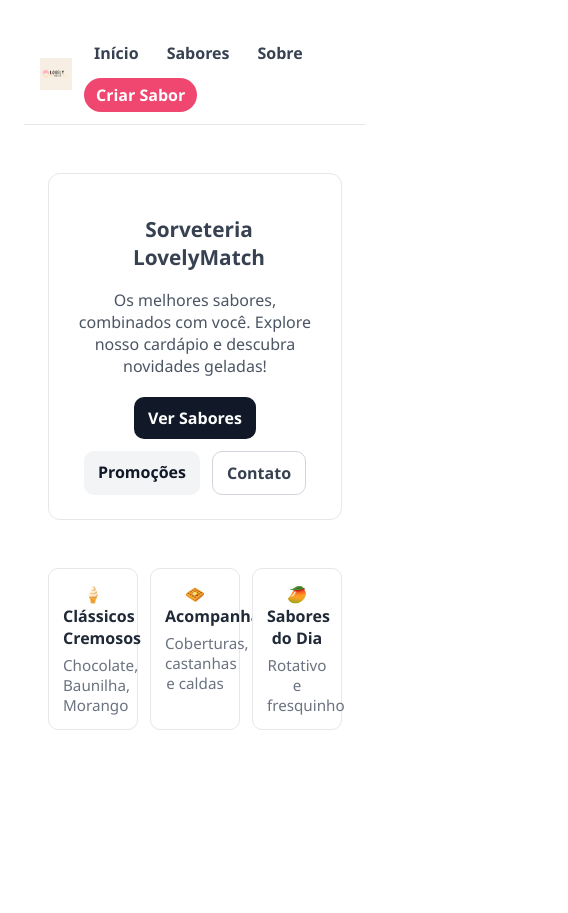
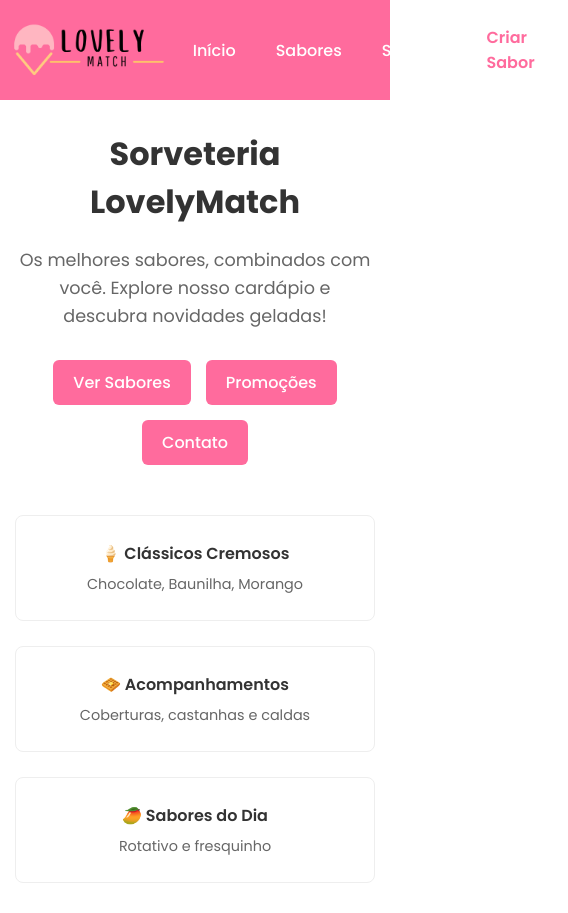
Before and after one commit to annabeatriz17/Lovely-Match-FrontEnd, a Next.js app in the folder loveltmatch/: page /Home in a window 390 px wide. Shown: the whole page, 568 px wide, since content can reach past the window. Before the commit the page ends 844 px from the top, so only its background shows below. Built offline with nearby package versions, Linux system fonts and the light colour scheme.

Commit message:
Refactor header and update styles for Home page
Moved header markup to a new Header component with dedicated styles. Updated Home.module.css for improved layout and responsiveness. Changed global font to Poppins and updated metadata in layout. Minor text update in listagem page.

```diff
--- a/loveltmatch/src/app/Home/Home.module.css
+++ b/loveltmatch/src/app/Home/Home.module.css
@@ -1,153 +1,87 @@
 .container {
-  display: flex;
-  flex-direction: column;
-  align-items: center;
-  gap: 24px;
-  padding: 24px;
-  background: #fff;
+  min-height: 100vh;
 }
 
-.header {
-  width: 100%;
-  background: #fff;
-  border-bottom: 1px solid #e5e7eb;
-  position: sticky;
-  top: 0;
-  z-index: 50;
+.content {
+  padding: 40px 20px;
+  max-width: 1200px;
+  margin: 0 auto;
 }
 
-.headercontainer {
-  max-width: 1100px;
-  margin: 0 auto;
-  padding: 12px 16px;
-  display: flex;
-  align-items: center;
-  justify-content: space-between;
-}
-
-.logoImg {
-  width: 32px;
-  height: 32px;
-  object-fit: contain;
-  margin-right: 12px;
+.card {
+  text-align: center;
+  margin-bottom: 50px;
 }
 
 .title {
-  font-weight: 800;
-  font-size: 1.3rem;
-  color: #374151;
-  margin-left: 8px;
-}
-
-.nav {
-  display: flex;
-  gap: 8px;
-  align-items: center;
-  flex-wrap: wrap;
-}
-
-.navLink {
-  color: #374151;
-  font-weight: 600;
-  text-decoration: none;
-  padding: 6px 10px;
-  border-radius: 8px;
-  transition: background 0.2s;
-}
-
-.navLink:hover {
-  background: #f3f4f6;
-}
-
-.ctaLink {
-  color: #fff;
-  background: #ef476f;
-  border-radius: 999px;
-  padding: 6px 12px;
-  font-weight: 700;
-  text-decoration: none;
-  transition: background 0.2s;
-}
-
-.main {
-  width: 100%;
-  display: flex;
-  flex-direction: column;
-  align-items: center;
-}
-
-.card {
-  width: 100%;
-  max-width: 860px;
-  background: #fff;
-  border: 1px solid #e5e7eb;
-  border-radius: 12px;
-  padding: 24px;
-  text-align: center;
-  margin-bottom: 24px;
+  font-size: 2.5rem;
+  color: #333;
+  margin-bottom: 20px;
 }
 
 .subtitle {
-  margin-top: 8px;
-  color: #4b5563;
-  font-size: 1rem;
+  font-size: 1.1rem;
+  color: #666;
+  margin-bottom: 30px;
+  line-height: 1.6;
 }
 
 .links {
   display: flex;
-  gap: 12px;
+  gap: 15px;
   justify-content: center;
-  margin-top: 20px;
   flex-wrap: wrap;
 }
 
-.botao1, .botao2, .botao3 {
-  padding: 10px 14px;
-  border-radius: 10px;
+.botao1,
+.botao2,
+.botao3 {
+  background: #ff6b9d;
+  color: white;
+  padding: 10px 20px;
+  border-radius: 6px;
   text-decoration: none;
-  font-weight: 700;
-  transition: background 0.2s, color 0.2s;
-}
-
-.botao1 {
-  background: #111827;
-  color: #fff;
-}
-
-.botao2 {
-  background: #f3f4f6;
-  color: #111827;
-}
-
-.botao3 {
-  background: transparent;
-  border: 1px solid #d1d5db;
-  color: #374151;
+  font-weight: 500;
 }
 
 .cards {
-  width: 100%;
-  max-width: 860px;
   display: grid;
-  grid-template-columns: repeat(3, minmax(0, 1fr));
-  gap: 12px;
-  margin-bottom: 24px;
+  grid-template-columns: repeat(auto-fit, minmax(280px, 1fr));
+  gap: 25px;
 }
 
-.card1, .card2, .card3 {
-  background: #fff;
-  border: 1px solid #e5e7eb;
-  border-radius: 10px;
-  padding: 14px;
+.card1,
+.card2,
+.card3 {
+  background: white;
+  padding: 25px;
+  border-radius: 8px;
   text-align: center;
-  font-weight: 700;
-  color: #1f2937;
+  border: 1px solid #eee;
+  font-weight: 600;
+  color: #333;
 }
 
-.card1 span, .card2 span, .card3 span {
+.card1 span,
+.card2 span,
+.card3 span {
   display: block;
-  margin-top: 6px;
-  color: #6b7280;
-  font-weight: 500;
-  font-size: 0.95rem;
+  margin-top: 8px;
+  font-weight: 400;
+  color: #666;
+  font-size: 0.9rem;
 }
+
+@media (max-width: 768px) {
+  .title {
+    font-size: 2rem;
+  }
+
+  .content {
+    padding: 30px 15px;
+  }
+
+  .cards {
+    grid-template-columns: 1fr;
+  }
+}
--- a/loveltmatch/src/app/Home/page.jsx
+++ b/loveltmatch/src/app/Home/page.jsx
@@ -1,30 +1,14 @@
 "use client";
 import Link from "next/link";
-import Image from "next/image";
 import styles from "./Home.module.css";
+import Header from "../components/Header";
+
 
 export default function Home() {
     return (
         <div className={styles.container}>
-            <header className={styles.header}>
-                <div className={styles.headercontainer}>
-                        <Image
-                            src="/Logo-lovelymatch.png"
-                            alt="Logo LovelyMatch"
-                            width={200}
-                            height={150}
-                            className={styles.logoImg}
-                            priority
-                        />
-                    <nav className={styles.nav}>
-                        <Link href="/" className={styles.navLink}>Início</Link>
-                        <Link href="/listagem" className={styles.navLink}>Sabores</Link>
-                        <Link href="/sobre" className={styles.navLink}>Sobre</Link>
-                        <Link href="/criacao" className={styles.ctaLink}>Criar Sabor</Link>
-                    </nav>
-                </div>
-            </header>
-            <main className={styles.container}>
+            <Header />
+            <main className={styles.content}>
                 <section className={styles.card}>
                     <h1 className={styles.title}>Sorveteria LovelyMatch</h1>
                     <p className={styles.subtitle}>
--- /dev/null
+++ b/loveltmatch/src/app/components/Header.jsx
@@ -0,0 +1,24 @@
+import Image from "next/image";
+import styles from "../styles/Header.module.css";
+import Link from "next/link";
+
+export default function Header() {
+    return (
+        <div className={styles.container}>
+            <div className={styles.headerContainer}>
+                <Image
+                    src="/Logo-lovelymatch.png"
+                    alt="Logo LovelyMatch"
+                    width={200}
+                    height={100}
+                />
+                <nav className={styles.nav}>
+                    <Link href="/" className={styles.navLink}>Início</Link>
+                    <Link href="/listagem" className={styles.navLink}>Sabores</Link>
+                    <Link href="/sobre" className={styles.navLink}>Sobre</Link>
+                    <Link href="/criacao" className={styles.ctaLink}>Criar Sabor</Link>
+                </nav>
+            </div>
+        </div>
+    );
+}
--- a/loveltmatch/src/app/globals.css
+++ b/loveltmatch/src/app/globals.css
@@ -1,9 +1,8 @@
+@import url('https://fonts.googleapis.com/css2?family=Poppins:wght@400;500;600;700&family=Dancing+Script:wght@400;600&display=swap');
+
 * {
     box-sizing: border-box;
-}
-
-html, body {
     margin: 0;
     padding: 0;
-    font-family: 'Segoe UI', Tahoma, Geneva, Verdana, sans-serif;
+    font-family: 'Poppins', sans-serif;
 }
--- a/loveltmatch/src/app/layout.js
+++ b/loveltmatch/src/app/layout.jsx
@@ -1,8 +1,8 @@
 import "./globals.css";
 
 export const metadata = {
-    title: "Lovely Match",
-    description: "Projeto Final",
+    title: "LovelyMatch - Sorveteria Artesanal",
+    description: "A melhor sorveteria artesanal da cidade. Sabores únicos e especiais.",
     icons: {
         icon: "/icons/favicon.ico",
     },
@@ -10,7 +10,7 @@ export const metadata = {
 
 export default function RootLayout({ children }) {
     return (
-        <html>
+        <html lang="pt-BR">
             <body>{children}</body>
         </html>
     );
--- a/loveltmatch/src/app/listagem/page.jsx
+++ b/loveltmatch/src/app/listagem/page.jsx
@@ -36,7 +36,7 @@ export default function Listagem() {
 
     return (
         <div className={styles.container}>
-            <h2 className={styles.titulo}>Sabores Cadastrados</h2>
+            <h2 className={styles.titulo}>Sabores de Sorvetes</h2>
             <div className={styles.casal}>
                 {sabores.length === 0 && <p>Nenhum sabor cadastrado.</p>}
                 {sabores.map((sabor) => (
--- /dev/null
+++ b/loveltmatch/src/app/styles/Header.module.css
@@ -0,0 +1,34 @@
+.container {
+    background: #ff6b9d;
+    width: 100%;
+}
+
+.headerContainer {
+    display: flex;
+    align-items: center;
+    justify-content: space-between;
+}
+
+.nav {
+    display: flex;
+    gap: 40px;
+    align-items: center;
+    padding: 15px;
+}
+
+.navLink {
+    color: white;
+    text-decoration: none;
+    font-weight: 500;
+}
+
+.ctaLink {
+    background: white;
+    color: #ff6b9d;
+    padding: 8px 16px;
+    border-radius: 20px;
+    text-decoration: none;
+    font-weight: 600;
+    border: 2px solid white;
+    transition: all 0.3s ease;
+}
```
Also changed, not shown: loveltmatch/public/Logo-lovelymatch.png.
